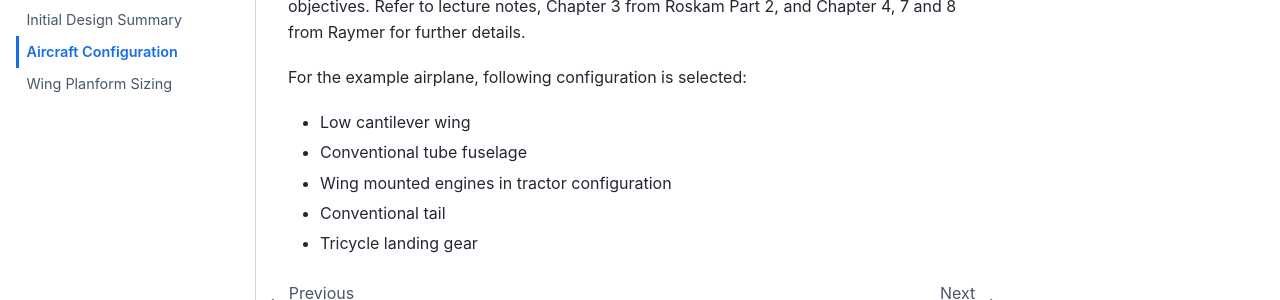
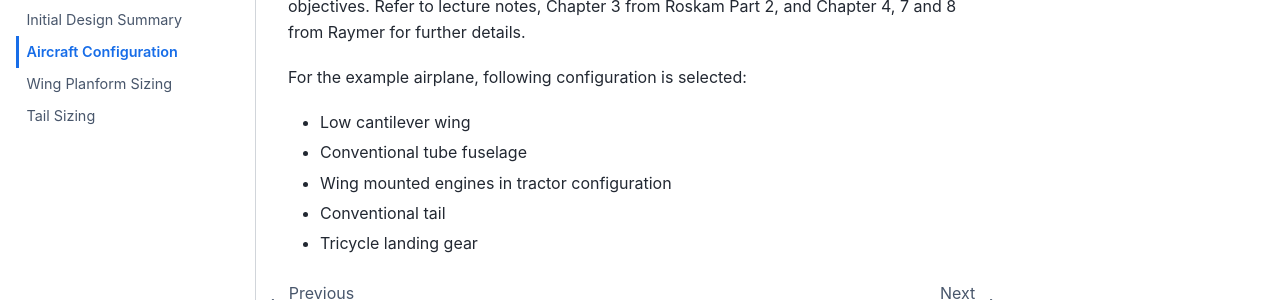
Before and after one commit to ComputationalDesignLab/aircraft-design, a Jupyter Book: the page built from book/configuration.md, in a window 1280 px wide. Shown: the part 353-653 px from the top of the page. Built offline with Jupyter Book 1.0.4 settings and Sphinx 7.4.7 and the Sphinx Book theme 1.1.4, drawn with Linux system fonts in a browser that asks for light colours.

Commit message:
added tail section in toc

```diff
--- a/book/_toc.yml
+++ b/book/_toc.yml
@@ -19,3 +19,4 @@ chapters:
   - file: baseline
   - file: configuration
   - file: wing_layout
+  - file: tail_sizing
```
